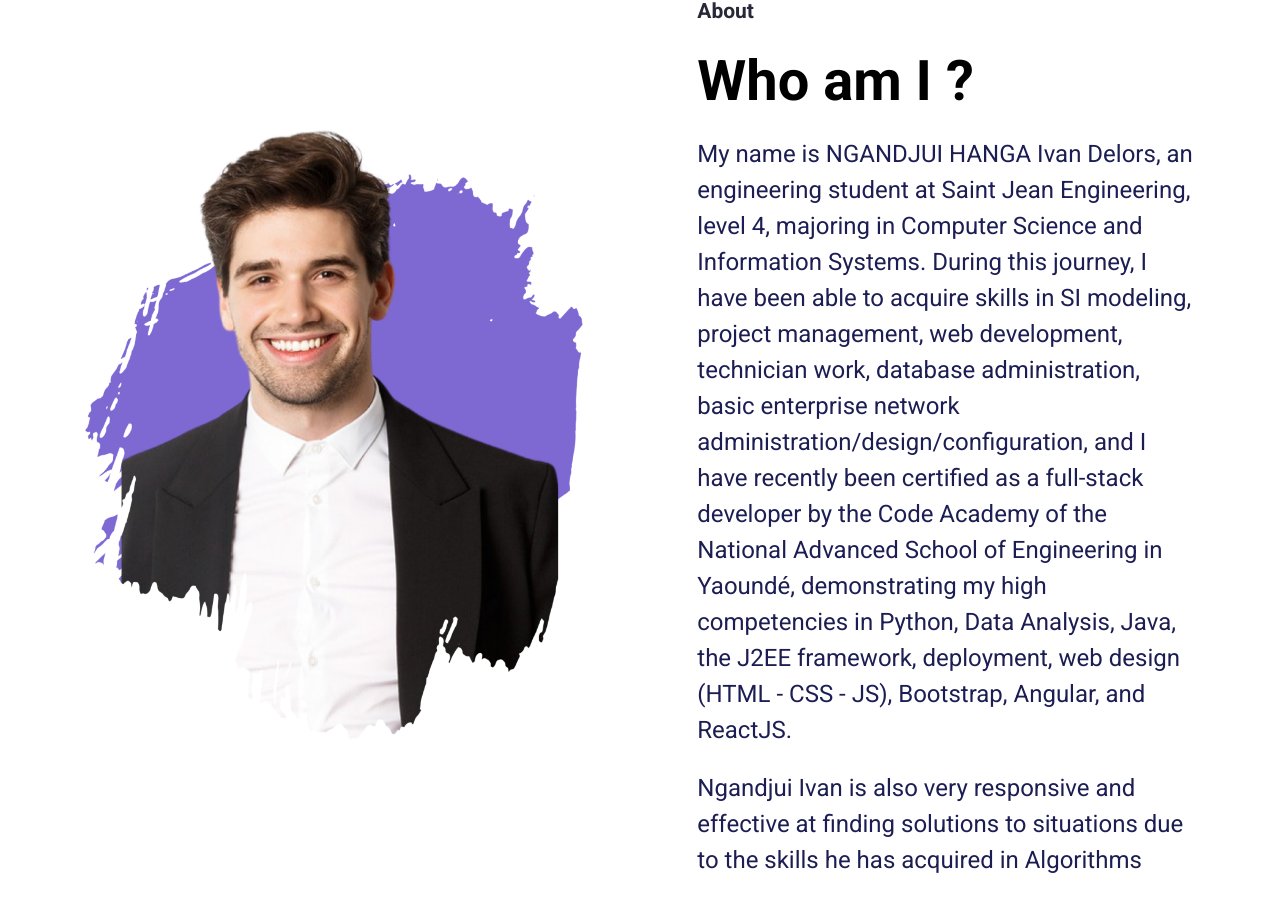
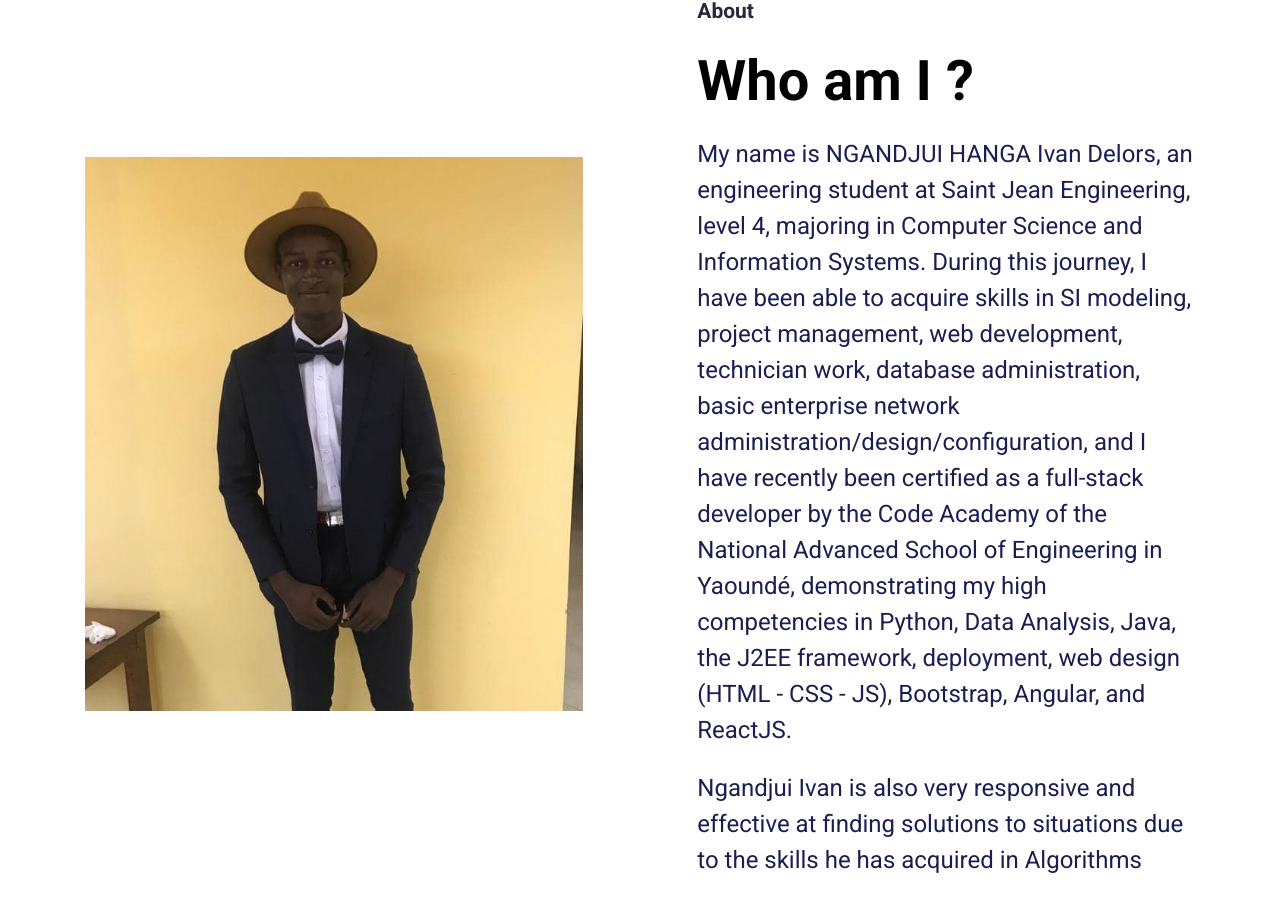
Before and after one commit to NGANDJUI23/ngandjui-portfolio, a React (Create React App) app: page / in a window 1280 px wide. Shown: the part 3112-4024 px from the top of the page. Built offline with nearby package versions, Linux system fonts and the light colour scheme.

Commit message:
update-about-me

```diff
--- a/src/Pages/Home/AboutMe.jsx
+++ b/src/Pages/Home/AboutMe.jsx
@@ -2,7 +2,7 @@ export default function AboutMe() {
   return (
     <section id="AboutMe" className="about--section">
       <div className="about--section--img">
-        <img src="./img/about-me.png" alt="About Me" />
+        <img src="./img/about-me.jpg" alt="About Me" />
       </div>
       <div className="hero--section--content--box about--section--box">
         <div className="hero--section--content">
```
Also changed, not shown: public/img/about-me.jpg (added), public/img/about-me.png (deleted).
